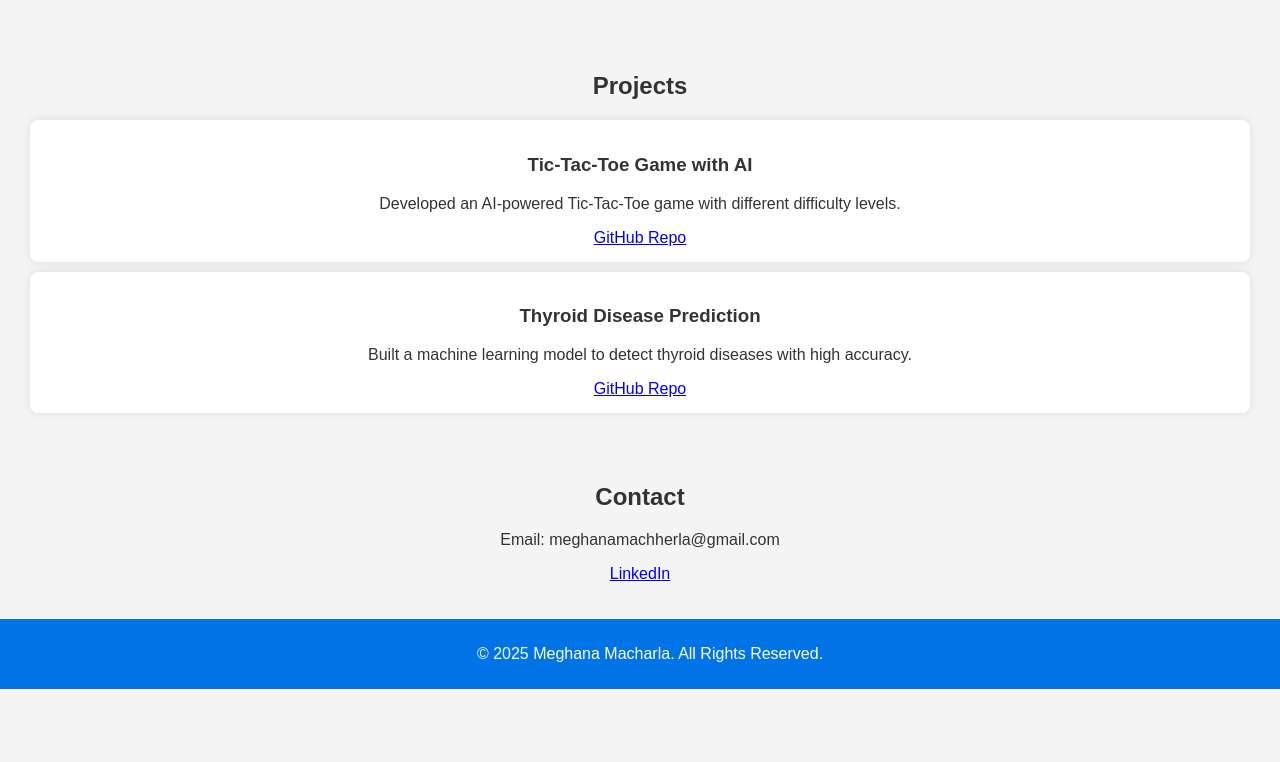
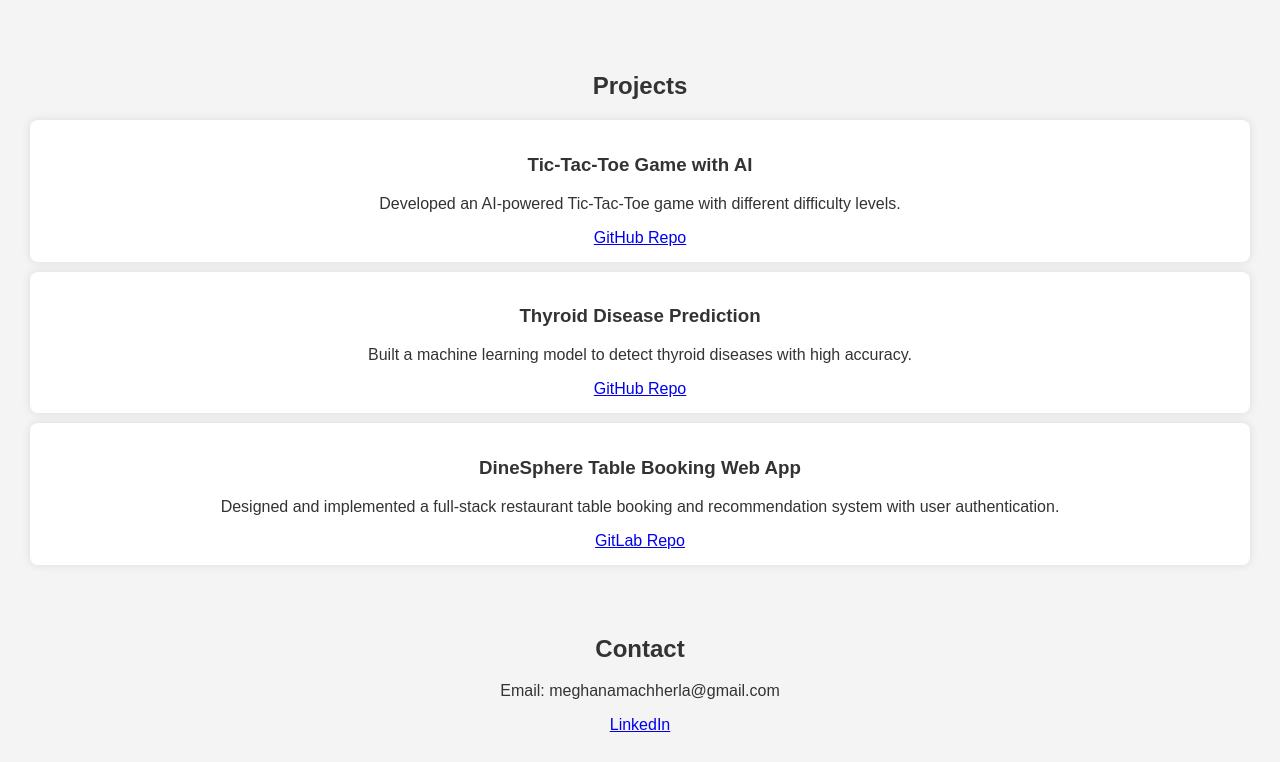
Before and after one commit to Meghana-5f6/meghana-portfolio, a plain HTML site: page index.html in a window 1280 px wide. Shown: the part 477-1239 px from the top of the page. Before the commit the page ends 1166 px from the top, so only its background shows below. Drawn offline with Linux system fonts and the light colour scheme.

Commit message:
Update index.html

```diff
--- a/index.html
+++ b/index.html
@@ -35,16 +35,25 @@
 
     <section id="projects">
         <h2>Projects</h2>
+
         <div class="project">
             <h3>Tic-Tac-Toe Game with AI</h3>
             <p>Developed an AI-powered Tic-Tac-Toe game with different difficulty levels.</p>
             <a href="https://github.com/Meghana-5f6/Tic-Tac-Toe" target="_blank">GitHub Repo</a>
         </div>
+
         <div class="project">
             <h3>Thyroid Disease Prediction</h3>
             <p>Built a machine learning model to detect thyroid diseases with high accuracy.</p>
             <a href="https://github.com/Meghana-5f6/ThyroidPrediction" target="_blank">GitHub Repo</a>
         </div>
+
+        <div class="project">
+            <h3>DineSphere Table Booking Web App</h3>
+            <p>Designed and implemented a full-stack restaurant table booking and recommendation system with user authentication.</p>
+            <a href="https://gitlab.com/harshitha_2912/mernstackproject" target="_blank">GitLab Repo</a>
+        </div>
+
     </section>
 
     <section id="contact">
```
